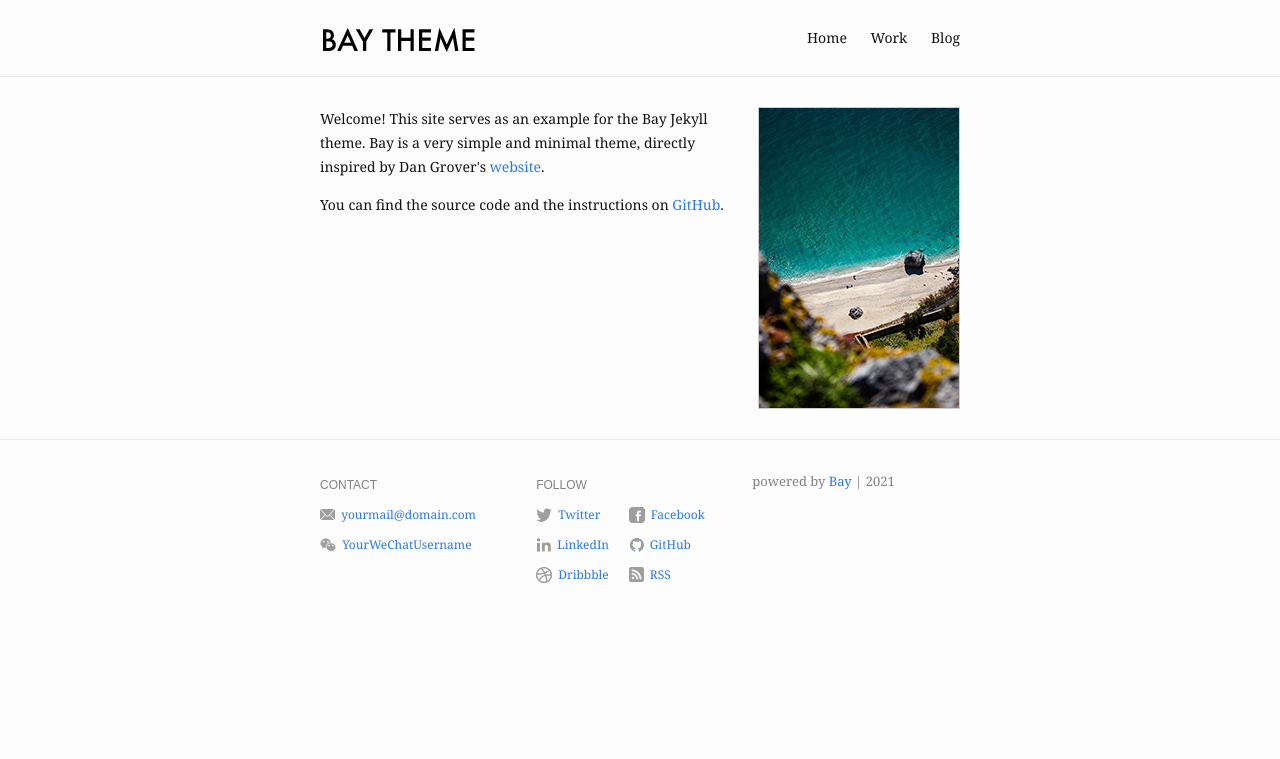
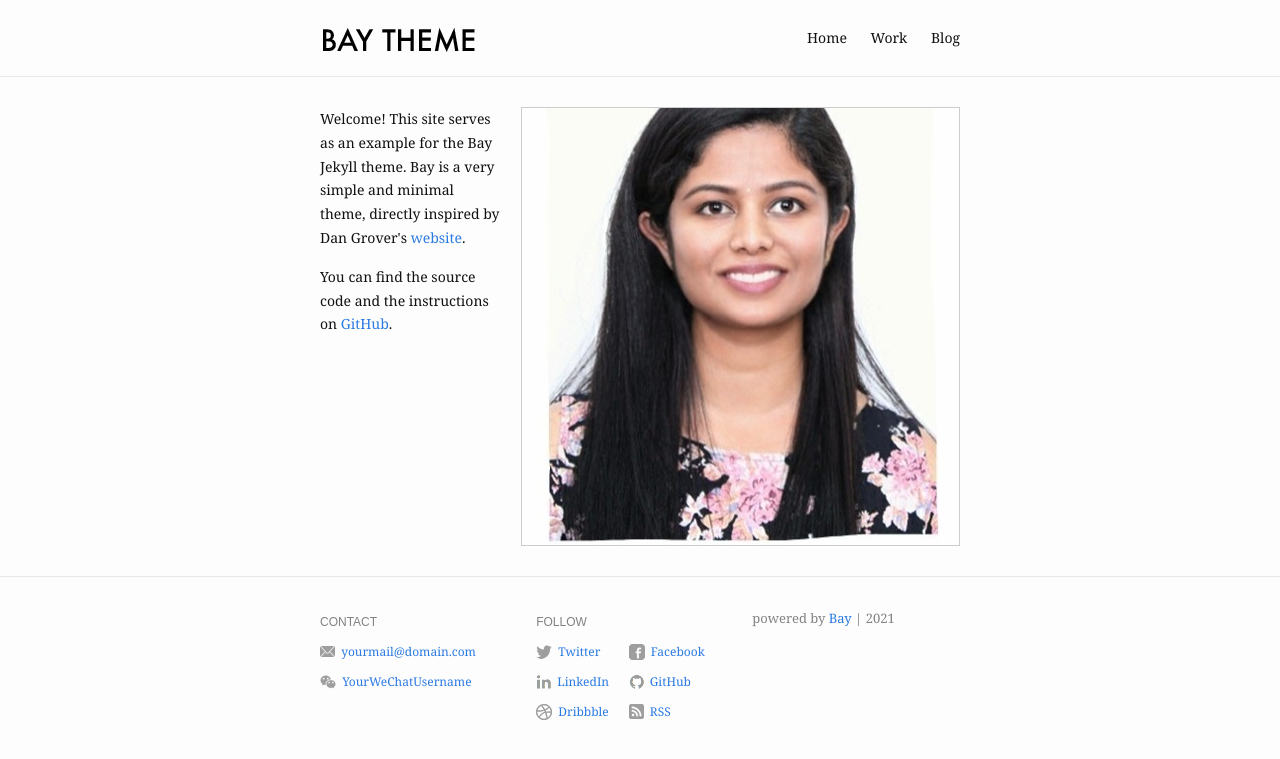
Before and after one commit to meghanadevops1/meghanadevops1.github.io, a Jekyll site: the page built from index.md, in a window 1280 px wide. Shown: the top 759 px of the page. Built offline with Jekyll 4.4.1, drawn with Linux system fonts in a browser that asks for light colours.

Commit message:
first commit

```diff
--- a/index.md
+++ b/index.md
@@ -1,7 +1,7 @@
 ---
 layout: home
 profile_picture:
-  src: /assets/img/profile-pic.jpg
+  src: /assets/img/meghana-dv.jpg
   alt: website picture
 ---
 
```
